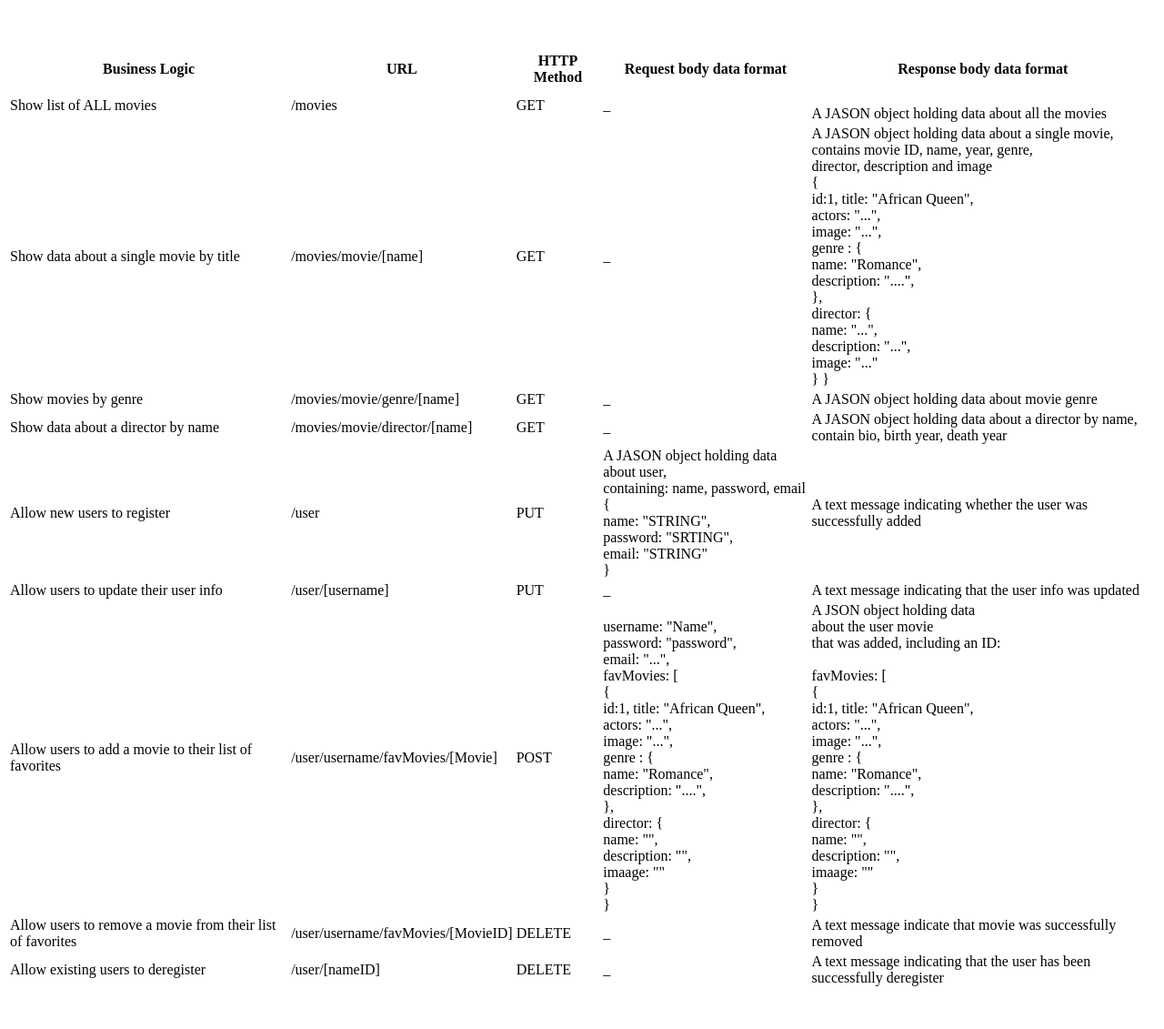
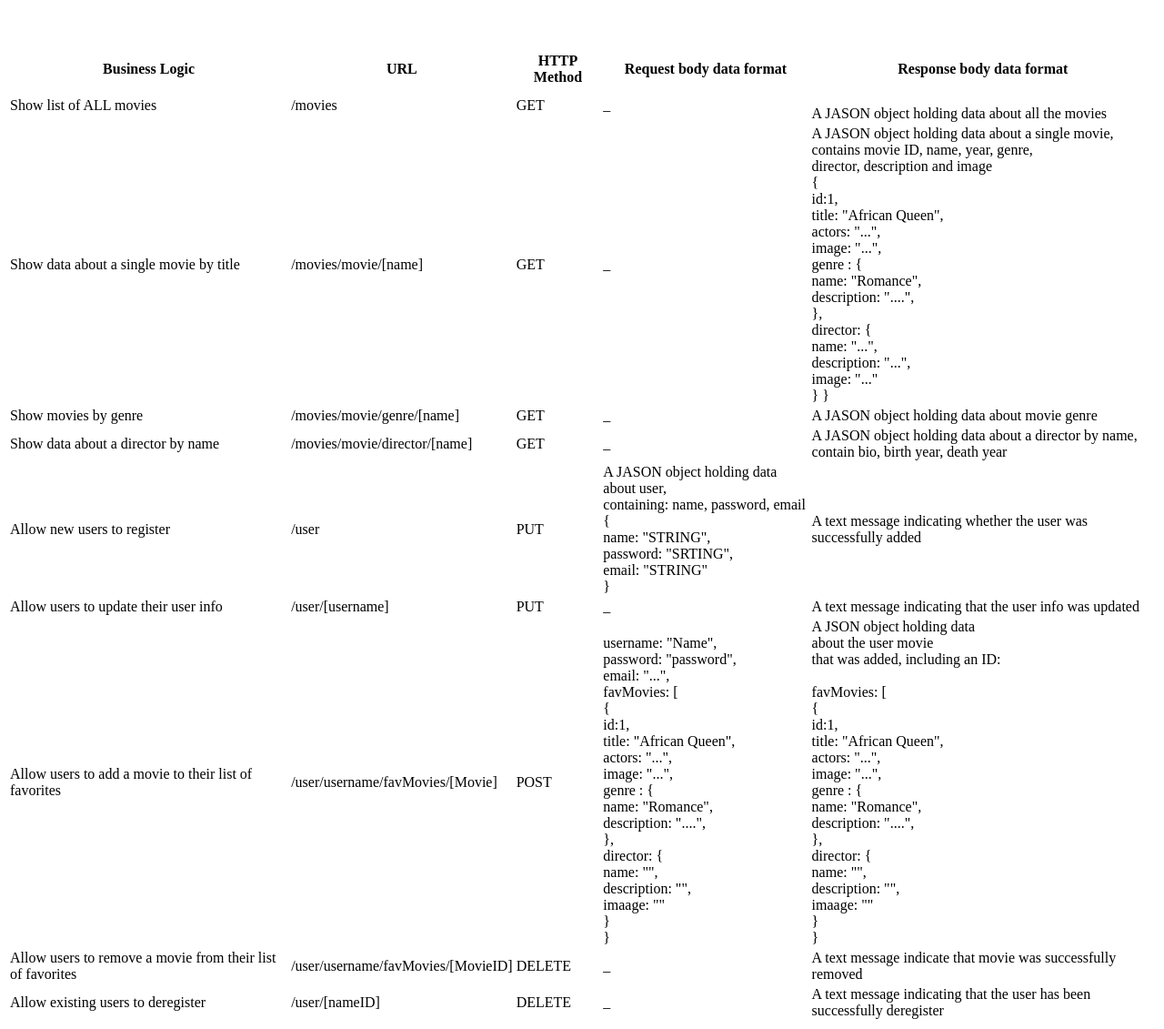
Before and after one commit to DarkoLanovic/movie_api, a website: page public/documentation.html in a window 1280 px wide. Shown: the part 61-1192 px from the top of the page at 91% size. Before the commit the page ends 1156 px from the top, so only its background shows below. Drawn offline with Linux system fonts and the light colour scheme.

Commit message:
initial commit

```diff
--- a/public/documentation.html
+++ b/public/documentation.html
@@ -36,7 +36,7 @@
                   <td>A JASON object holding data about a single movie, <br> contains movie ID, name, year, genre, <br> director, description and image
                         <br>
                          { <br>
-                            id:1,
+                            id:1, <br>
                             title: "African Queen", <br>
                             actors: "...", <br>
                             image: "...", <br>
@@ -98,7 +98,7 @@
                         email: "...", <br>
                         favMovies: [ <br>
                             { <br>
-                                id:1,
+                                id:1, <br>
                                 title: "African Queen", <br>
                                 actors: "...", <br>
                                 image: "...", <br>
@@ -118,7 +118,7 @@
                         <br>
                         favMovies: [ <br>
                             { <br>
-                                id:1,
+                                id:1, <br>
                                 title: "African Queen", <br>
                                 actors: "...", <br>
                                 image: "...", <br>
```
